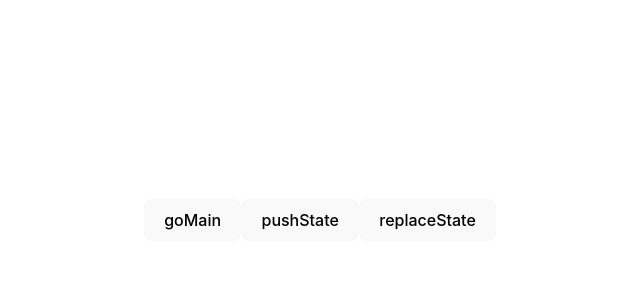
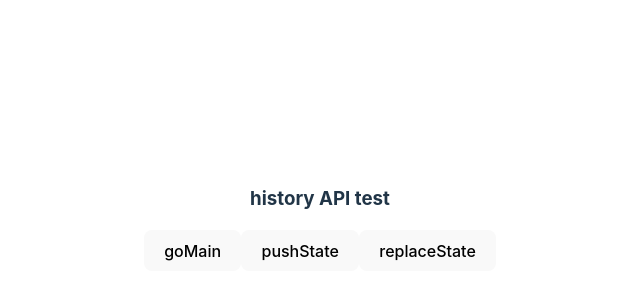
Before and after one commit to yjleeinkr/React-Study, a React (Vite) app in the folder react-router/: page / in a window 1280 px wide. Shown: the part 180-480 px from the top of the page, without its empty margins (320-960 px from the left). Built offline with nearby package versions, Linux system fonts and the light colour scheme.

Commit message:
done for testing HistoryAPI

```diff
--- a/react-router/src/components/HistoryAPI.tsx
+++ b/react-router/src/components/HistoryAPI.tsx
@@ -23,6 +23,7 @@ const HistoryAPI = () => {
 
   return (
     <>
+      <h3>history API test</h3>
       <button onClick={goMain}>goMain</button>
       <button onClick={clickPushState}>pushState</button>
       <button onClick={clickReplaceState}>replaceState</button>
```
